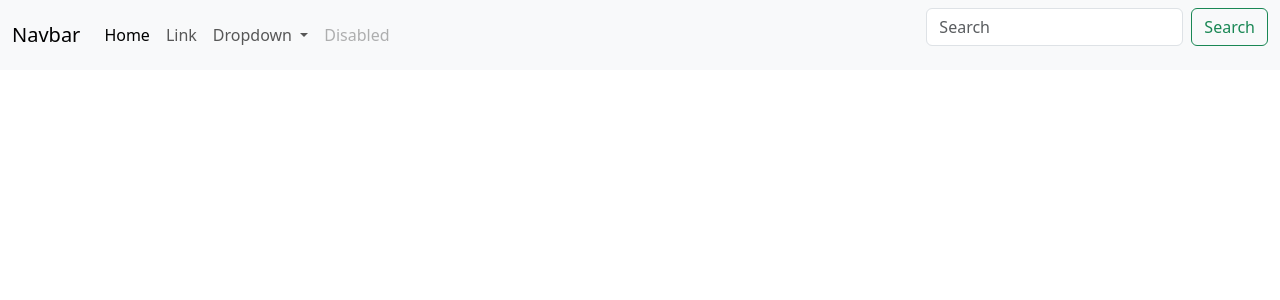
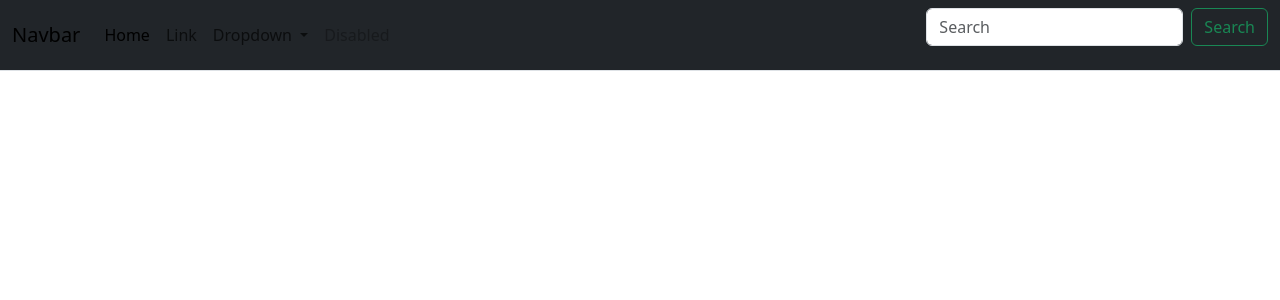
Before and after one commit to johnhart96/LXNetDirector, a PHP site: page / in a window 1280 px wide. Shown: the top 300 px of the page. Run offline with PHP 8.4, Linux system fonts and the light colour scheme; some libraries are stand-ins or nearby versions.

Commit message:
Dark mode

```diff
--- a/ui/inc/menu.php
+++ b/ui/inc/menu.php
@@ -1,4 +1,4 @@
-<nav class="navbar navbar-expand-lg bg-body-tertiary">
+<nav class="navbar navbar-expand-lg bg-dark border-bottom border-body" data-bd-theme="dark">
   <div class="container-fluid">
     <a class="navbar-brand" href="#">Navbar</a>
     <button class="navbar-toggler" type="button" data-bs-toggle="collapse" data-bs-target="#navbarSupportedContent" aria-controls="navbarSupportedContent" aria-expanded="false" aria-label="Toggle navigation">
```
